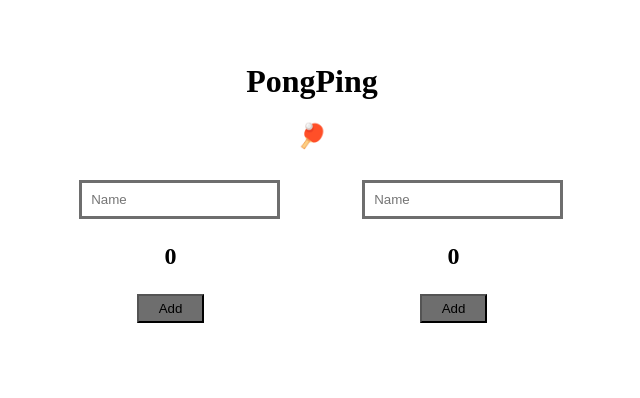
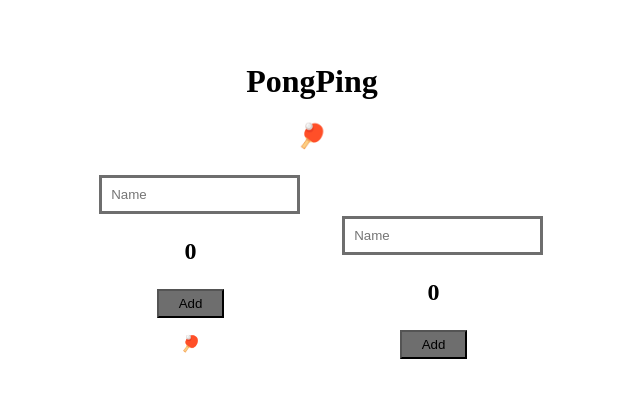
Before and after one commit to vbro1293/ping-pong-app, a React (Create React App) app: page / in a window 1280 px wide. Shown: the top 398 px of the page, without its empty margins (328-968 px from the left). Built offline with nearby package versions, Linux system fonts and the light colour scheme.

Commit message:
changing server

```diff
--- a/src/App.css
+++ b/src/App.css
@@ -6,11 +6,14 @@ h1, h2 {
 }
 .player-section {
 	display: inline-block;
-	margin: 10px 50px;
+	margin: 10px 30px;
+	margin-top: 5px;
+	height: 100%;
 }
 .input {
 	padding: 5%;
 	border: 3px solid hsla(0, 0%, 43%, 1);
+	display: inline-block;
 }
 .players-container {
 	text-align: center;
@@ -23,6 +26,6 @@ h1, h2 {
 	font-weight: bold;
 	font-size: 1.5em;
 }
-/*.serving {
-	border: 1px solid hsla(0, 0%, 43%, 1);
-}*/
+.serving {
+	display: inline-block;
+}
--- a/src/components/Player.jsx
+++ b/src/components/Player.jsx
@@ -2,12 +2,13 @@ import React from 'react';
 import Input from '../containers/Input';
 import Score from '../containers/Score';
 
-//Player component to handle name and score
+//Player component to handle name, score and if serving
 
 const Player = ({ player, id }) => (
 	<div className="player-section">
 		<Input id ={ id } value={ player.get('name') }/>
 		<Score id ={ id } score={ player.get('score') }/>
+		{ player.get("serving") ? <p className="serving">🏓</p> : null }
 	</div>
 );
 
--- a/src/data/initial.js
+++ b/src/data/initial.js
@@ -8,10 +8,12 @@ const initial = Map({
         Map({
             name: "",
             score: 0,
+            serving: true,
         }),
         Map({
             name: "",
             score: 0,
+            serving: false,
         }),
     ]),
 });
--- a/src/data/reducer.js
+++ b/src/data/reducer.js
@@ -8,13 +8,29 @@ const endOn = 21;
 const updateName = (state, { player, name }) => state.setIn(["players", player, "name"], name);
 
 //Add 1 to players score
-const incrementScore = (state, { player }) => state.updateIn(["players", player, "score"], score => score+1);
+const updateScore = (state, { player }) => state.updateIn(["players", player, "score"], score => score+1);
+
+//Get total score
+const getTotal = players => players.reduce((total, player) => total + player.get("score"), 0);
+
+//Get server
+const getServer = totalScore => Math.floor(totalScore / servesEach) % 2;
+
+//Update the server
+const updateServer = state => {
+	let total = getTotal(state.get("players"));
+	let server = getServer(total);
+	return state.update("players", players =>
+		players.map((player, i) =>
+			player.set("serving", i === server)))
+}
 
 //switch statement to call function depending on action type
 const state = (state, action) => {
 	switch (action.type){
 		case UPDATE_NAME: return updateName(state, action);
-		case UPDATE_SCORE: return incrementScore(state, action);
+//chain functions- update score and the returned state is then used for updating the server
+		case UPDATE_SCORE: return updateServer(updateScore(state, action));
 		default: return state;
 	}
 }
```
